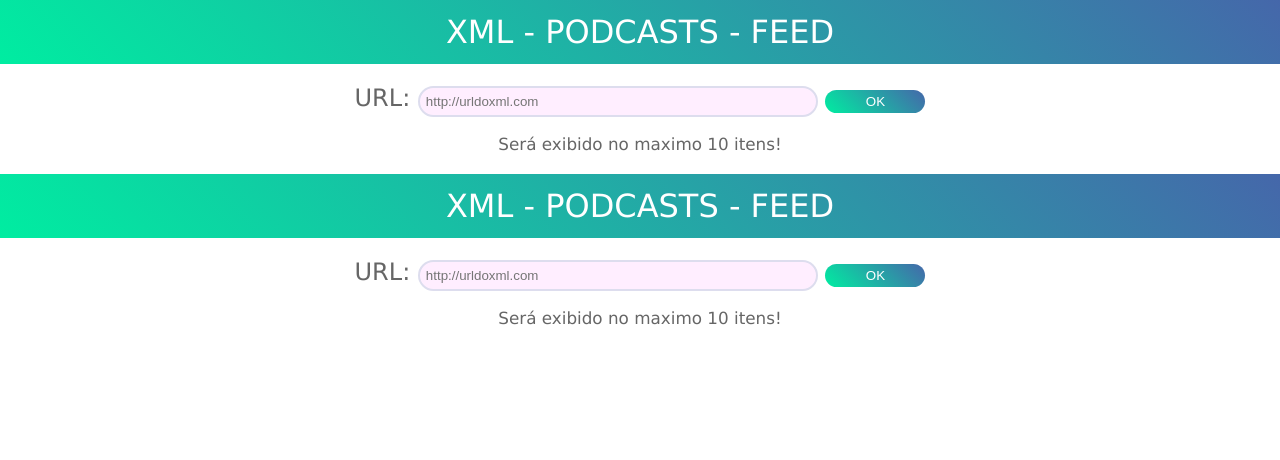
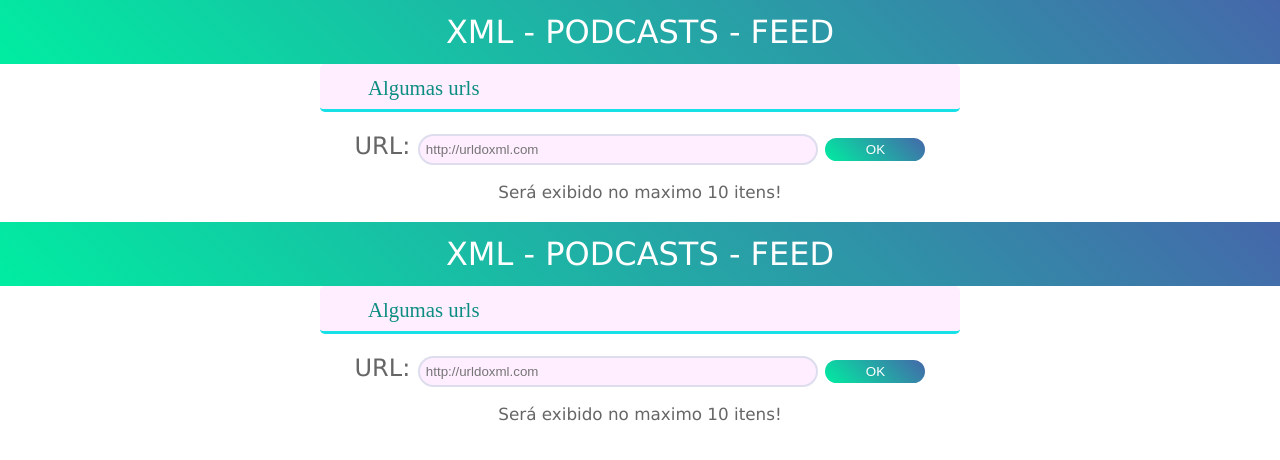
Before and after one commit to jeovazero/xml-feed-podcast, a website: page views/index.html in a window 1280 px wide. Both pictures are taken after a click on the button "OK". Drawn offline with Linux system fonts and the light colour scheme; a web font is replaced by a local one.

Commit message:
Adicionado as urls testadas no site

```diff
--- a/src/css/style.css
+++ b/src/css/style.css
@@ -198,3 +198,39 @@ body{
   cursor: pointer;
   background-color: #4567aa;
 }
+
+#help{
+  width: 50%;
+  margin: auto;
+  font-family: "Gidolinya";
+  background-color: #fef;
+  border-radius: 0.3rem;
+  padding: 0.25rem 3rem;
+  box-sizing: border-box;
+  max-height: 3rem;
+  overflow: hidden;
+  transition: max-height ease-out 0.333s;
+  color: rgb(12, 141, 130);
+  border-bottom: 3px solid rgb(24, 224, 231);
+  cursor: help;
+}
+
+#help .title{
+  font-size: 1.3em;
+  padding: 0.5rem 0;
+}
+
+#help ul{
+  padding: 0.5rem 0rem 1rem 0rem;
+}
+
+#help li{
+  list-style-type: none;
+  margin: 0;
+  padding: 4px 0px;
+  cursor: pointer;
+}
+
+#help:hover{
+  max-height: 200rem;
+}
--- a/views/index.html
+++ b/views/index.html
@@ -1,21 +1,38 @@
 <!DOCTYPE html>
 <html>
+
 <head>
   <meta charset="utf8">
   <meta author="jeovazero">
   <title> Feed podcasts</title>
   <link rel="stylesheet" href="../src/css/style.css">
-    <link href="//db.onlinewebfonts.com/c/844071290a6e549d637977dea6b1945c?family=Gidolinya" rel="stylesheet" type="text/css"/>
+  <link href="//db.onlinewebfonts.com/c/844071290a6e549d637977dea6b1945c?family=Gidolinya" rel="stylesheet" type="text/css" />
 </head>
+
 <body>
   <div id="wrapper">
     <header>
       <div id="title">XML - PODCASTS - FEED</div>
     </header>
-
+    <div id="help">
+      <div class="title"> Algumas urls </div>
+      <div>
+        <ul>
+          <li>https://jovemnerd.com.br/feed-nerdcast/</li>
+          <li>https://hipsters.tech/feed/podcast/</li>
+          <li>https://devnaestrada.com.br/feed.xml</li>
+          <li>https://www.lambda3.com.br/feed/</li>
+          <li> https://mundopodcast.com.br/podprogramar/feed/</li>
+          <li> http://www.grokpodcast.com/atom.xml</li>
+          <li> https://loopmatinal.libsyn.com/rss</li>
+          <li>https://canaltech.com.br/rss/podcast/</li>
+          <li>http://feeds.feedburner.com/podcastmrg?format=xml</li>
+        </ul>
+      </div>
+    </div>
     <div id="url_field">
       <span>URL: </span>
-        <input type="text" id="text_field" placeholder="http://urldoxml.com"/>
+      <input type="text" id="text_field" placeholder="http://urldoxml.com" />
       <button id="button"> OK </button>
       <p>Será exibido no maximo 10 itens!</p>
     </div>
@@ -39,18 +56,18 @@
   var input = document.getElementById('text_field');
 
   var xhr = new XMLHttpRequest();
-    button.onclick = function(){
+  button.onclick = function () {
     var value = input.value;
     showModal("Esperando a resposta do servidor...<br>O XML pode ser muito grande..");
     // Esperando a Resposta do server
-      xhr.onreadystatechange = function(){
-        if(this.readyState == 4){
-          if(this.status == 200){
+    xhr.onreadystatechange = function () {
+      if (this.readyState == 4) {
+        if (this.status == 200) {
           console.log("Status 200 OK")
           hideModal();
           document.getElementById('content').innerHTML = xhr.responseText;
-          }else{
-            console.log("Status "+this.readyState);
+        } else {
+          console.log("Status " + this.readyState);
           showModal("Ocorrido um erro: " + xhr.responseText);
         }
       }
@@ -61,12 +78,13 @@
     xhr.setRequestHeader("Content-Type", "application/x-www-form-urlencoded");
 
     // Enviando o parametro
-      xhr.send('url='+value);
+    xhr.send('url=' + value);
   };
 
   var messageEL = document.getElementById("message");
   var modal = document.getElementById("modal");
-    function showModal(message){
+
+  function showModal(message) {
     console.log("Exibindo modal");
     modal.classList.remove('hide');
     modal.classList.add('show');
@@ -74,10 +92,19 @@
   }
 
 
-    function hideModal(){
+  function hideModal() {
     console.log("Ocultando modal");
     modal.classList.remove('show');
     modal.classList.add('hide');
   }
+
+  var list_li = Array.from(document.getElementsByTagName("li"));
+  list_li.forEach((el) => {
+    el.addEventListener('click', () => {
+      input.value = el.innerHTML;
+    })
+  });
+
 </script>
+
 </html>
```
Lines whose indentation alone changed are shown as unchanged.
